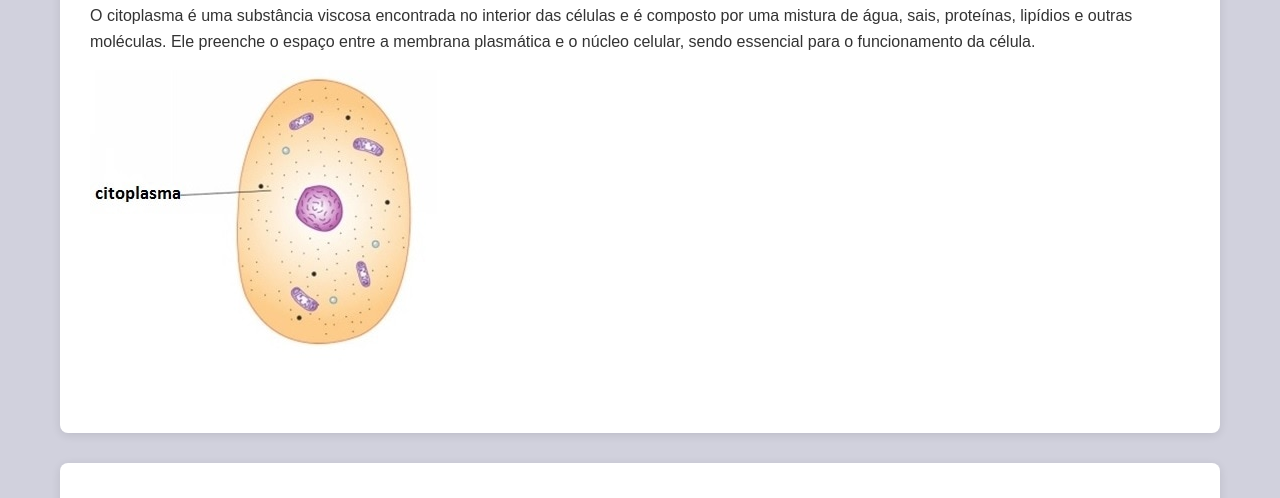
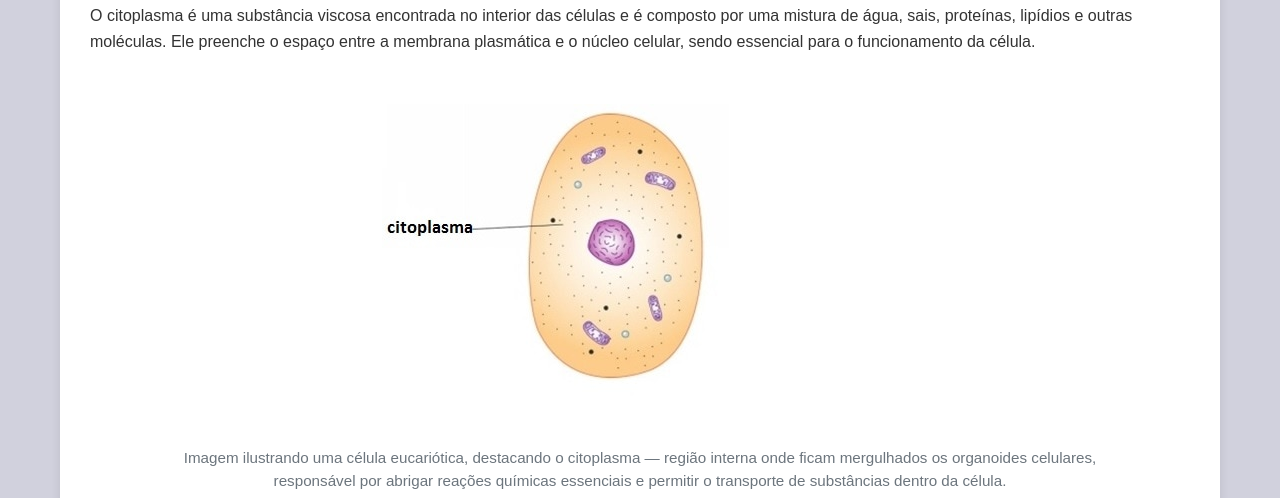
Before and after one commit to gustavosn24/biomaket_projeto, a plain HTML site: page html/citoplasma.html in a window 1280 px wide. Shown: the part 287-785 px from the top of the page. Drawn offline with nearby package versions, Linux system fonts and the light colour scheme.

Commit message:
citoplasma ok

```diff
--- a/css/citoplasma.css
+++ b/css/citoplasma.css
@@ -38,6 +38,26 @@ a {
 
 a:hover {
     text-decoration: none;
+}
+
+img {
+    max-width: 100%;
+    height: auto;
+    border-radius: 8px;
+    margin-top: 20px;
+}
+
+.imagem-com-legenda {
+    text-align: center;
+    margin-top: 30px;
+}
+
+.imagem-com-legenda p {
+    font-size: 0.95rem;
+    color: #6c757d;
+    max-width: 90%;
+    margin: 10px auto;
+    line-height: 1.5;
 }
 
 .container {
--- a/html/citoplasma.html
+++ b/html/citoplasma.html
@@ -1,5 +1,6 @@
 <!DOCTYPE html>
 <html lang="pt-br">
+
 <head>
     <meta charset="UTF-8">
     <meta name="viewport" content="width=device-width, initial-scale=1.0">
@@ -8,6 +9,7 @@
         integrity="sha384-sRIl4kxILFvY47J16cr9ZwB07vP4J8+LH7qKQnuqkuIAvNWLzeN8tE5YBujZqJLB" crossorigin="anonymous">
     <link rel="stylesheet" href="../css/citoplasma.css">
 </head>
+
 <body>
     <header>
         <nav class="navbar navbar-expand-lg navbar-custom">
@@ -45,17 +47,28 @@
     <div class="container">
         <section class="section">
             <h2>O que é o Citoplasma?</h2>
-                <p>O citoplasma é uma substância viscosa encontrada no interior das células e é composto por uma mistura de água, sais, proteínas, lipídios e outras moléculas. Ele preenche o espaço entre a membrana plasmática e o núcleo celular, sendo essencial para o funcionamento da célula.</p>
+            <p>O citoplasma é uma substância viscosa encontrada no interior das células e é composto por uma mistura de
+                água, sais, proteínas, lipídios e outras moléculas. Ele preenche o espaço entre a membrana plasmática e
+                o núcleo celular, sendo essencial para o funcionamento da célula.</p>
+            <div class="imagem-com-legenda">
                 <img src="../imagem/citoplasma.jpg" alt="imagem do citoplasma">
+                <p>Imagem ilustrando uma célula eucariótica, destacando o citoplasma — região interna onde ficam mergulhados
+                    os organoides celulares, responsável por abrigar reações químicas essenciais e permitir o transporte de
+                    substâncias dentro da célula.</p>
+            </div>
         </section>
 
         <section class="section">
             <h2>Funções do Citoplasma</h2>
             <ul>
-                    <li><strong>Meio para reações químicas:</strong> O citoplasma serve como o ambiente para diversas reações metabólicas essenciais para a célula.</li>
-                    <li><strong>Armazenamento de substâncias:</strong> Ele armazena substâncias que a célula pode usar ou liberar quando necessário, como nutrientes e resíduos.</li>
-                    <li><strong>Suporte para organelas:</strong> O citoplasma fornece um "suporte" físico para as organelas celulares, permitindo seu funcionamento adequado.</li>
-                    <li><strong>Transporte intracelular:</strong> Facilita o movimento de substâncias entre as diversas partes da célula.</li>
+                <li><strong>Meio para reações químicas:</strong> O citoplasma serve como o ambiente para diversas
+                    reações metabólicas essenciais para a célula.</li>
+                <li><strong>Armazenamento de substâncias:</strong> Ele armazena substâncias que a célula pode usar ou
+                    liberar quando necessário, como nutrientes e resíduos.</li>
+                <li><strong>Suporte para organelas:</strong> O citoplasma fornece um "suporte" físico para as organelas
+                    celulares, permitindo seu funcionamento adequado.</li>
+                <li><strong>Transporte intracelular:</strong> Facilita o movimento de substâncias entre as diversas
+                    partes da célula.</li>
             </ul>
         </section>
 
@@ -65,13 +78,17 @@
             <ul>
                 <li><strong>Citoesqueleto:</strong> Estruturas proteicas que dão forma e apoio à célula.</li>
                 <li><strong>Citosol:</strong> O líquido gelatinoso que preenche o interior da célula.</li>
-                    <li><strong>Organelas:</strong> Estruturas especializadas, como mitocôndrias, ribossomos e retículo endoplasmático, que desempenham funções específicas.</li>
+                <li><strong>Organelas:</strong> Estruturas especializadas, como mitocôndrias, ribossomos e retículo
+                    endoplasmático, que desempenham funções específicas.</li>
             </ul>
         </section>
 
         <section class="section">
             <h2>Citoplasma em Células Procarióticas e Eucarióticas</h2>
-                <p>Em células procarióticas, o citoplasma é o local onde todos os processos metabólicos ocorrem, já que essas células não possuem compartimentos internos (organelas) como as células eucarióticas. Em células eucarióticas, o citoplasma envolve as organelas e auxilia na realização de funções vitais, como a síntese de proteínas e a produção de energia.</p>
+            <p>Em células procarióticas, o citoplasma é o local onde todos os processos metabólicos ocorrem, já que
+                essas células não possuem compartimentos internos (organelas) como as células eucarióticas. Em células
+                eucarióticas, o citoplasma envolve as organelas e auxilia na realização de funções vitais, como a
+                síntese de proteínas e a produção de energia.</p>
         </section>
 
     </div>
@@ -83,4 +100,5 @@
     <script src="https://cdn.jsdelivr.net/npm/bootstrap@5.3.3/dist/js/bootstrap.bundle.min.js"></script>
 
 </body>
+
 </html>
```
Lines whose indentation alone changed are shown as unchanged.
